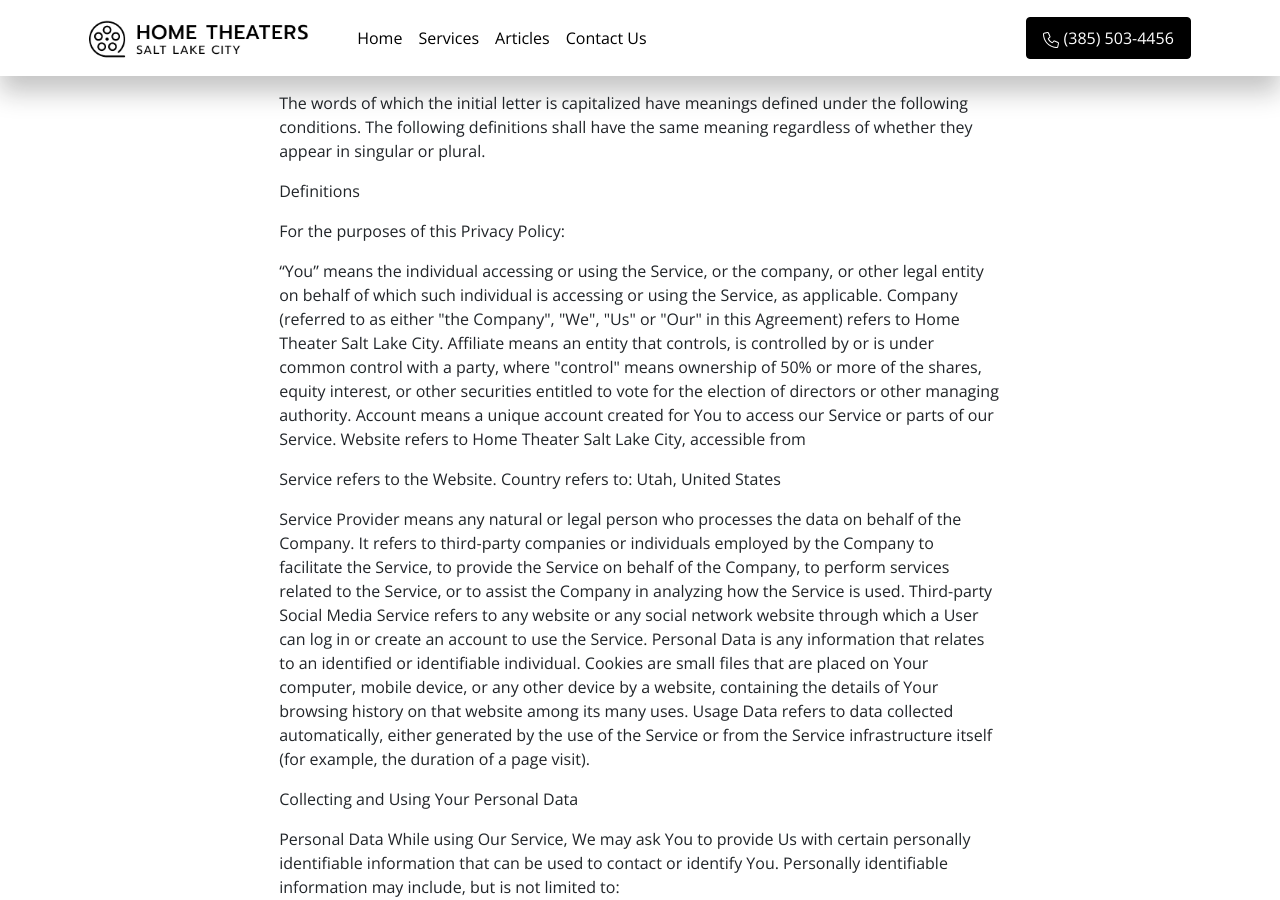
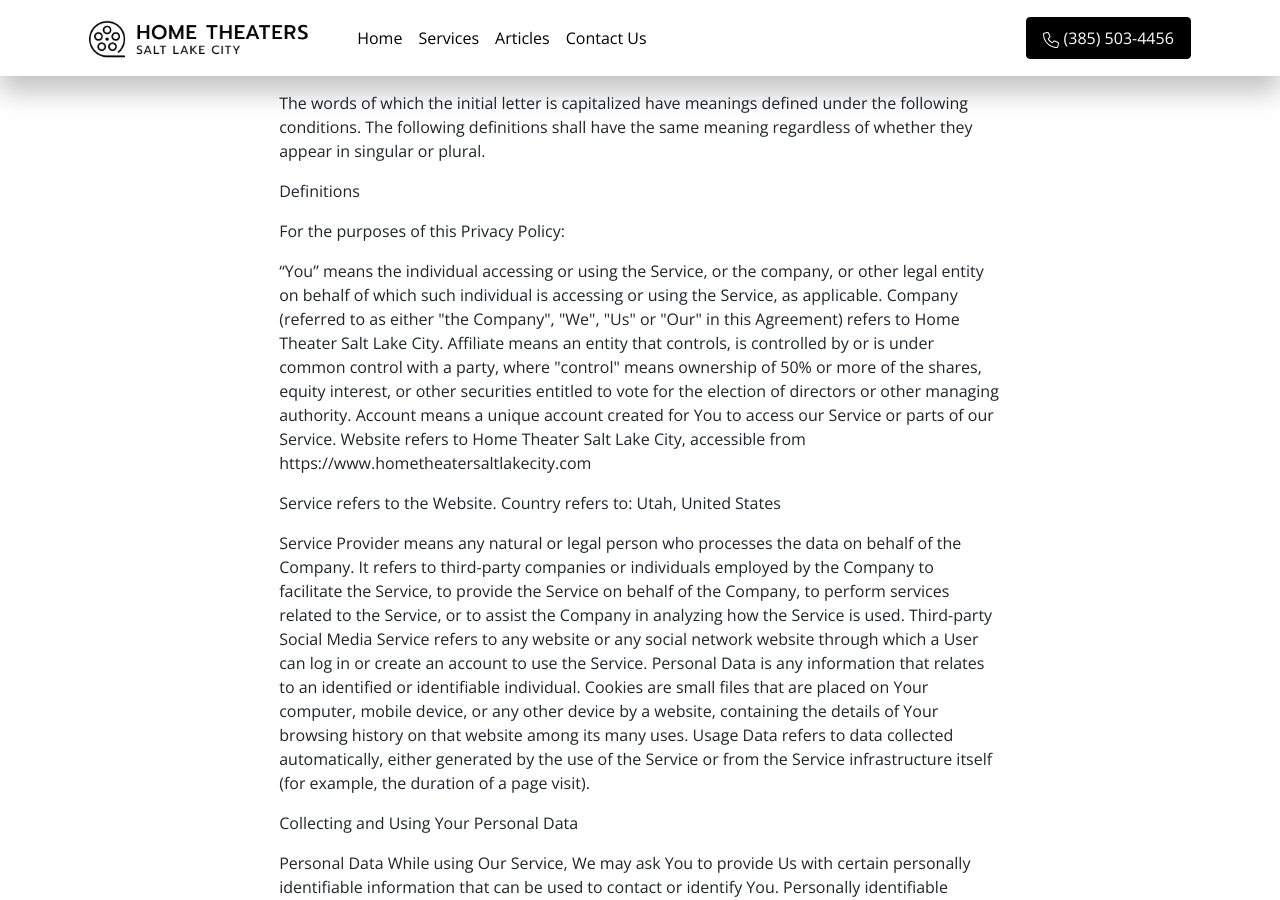
Before and after one commit to naccrat/home-theater-slc, a Jekyll site: the page built from privacy-policy.html, in a window 1280 px wide and 900 px high, scrolled down 424 px. Built offline with Jekyll 4.4.1, drawn with Linux system fonts in a browser that asks for light colours; some of the changed lines change nothing that is shown; some of the changed text lies outside the part shown.

Commit message:
add config url

```diff
--- a/_config.yml
+++ b/_config.yml
@@ -1,4 +1,4 @@
-url:
+url: https://www.hometheatersaltlakecity.com
 title: Home Theater Salt Lake City
 phone: (385) 503-4456
 
```
